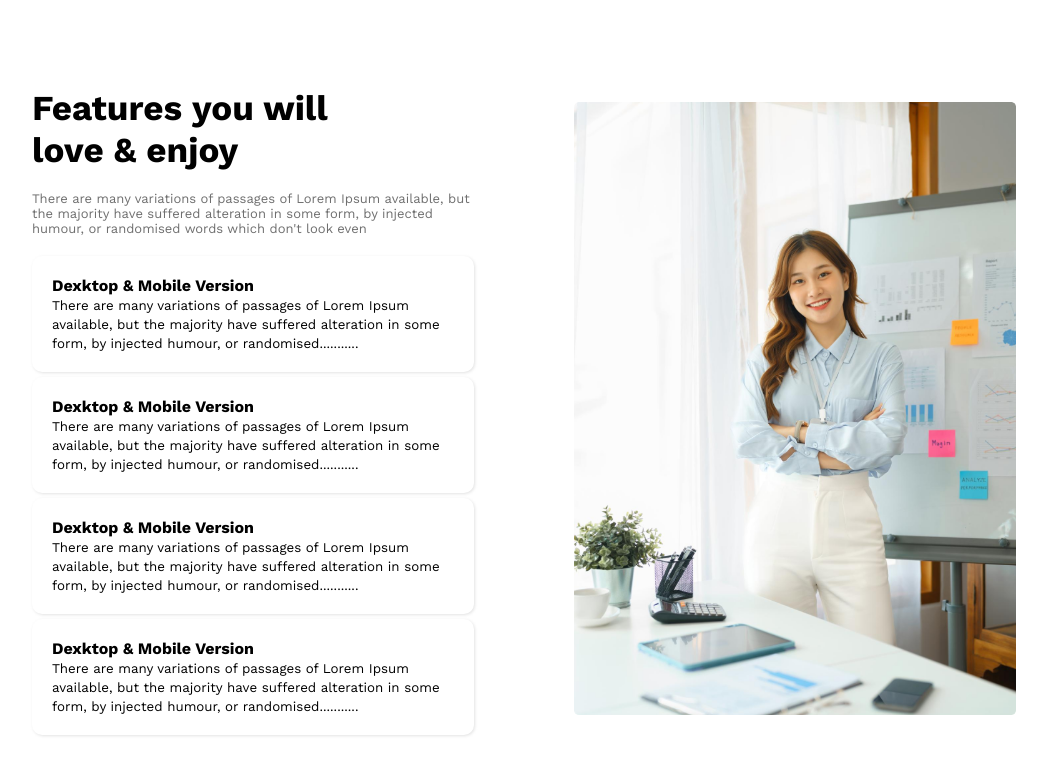
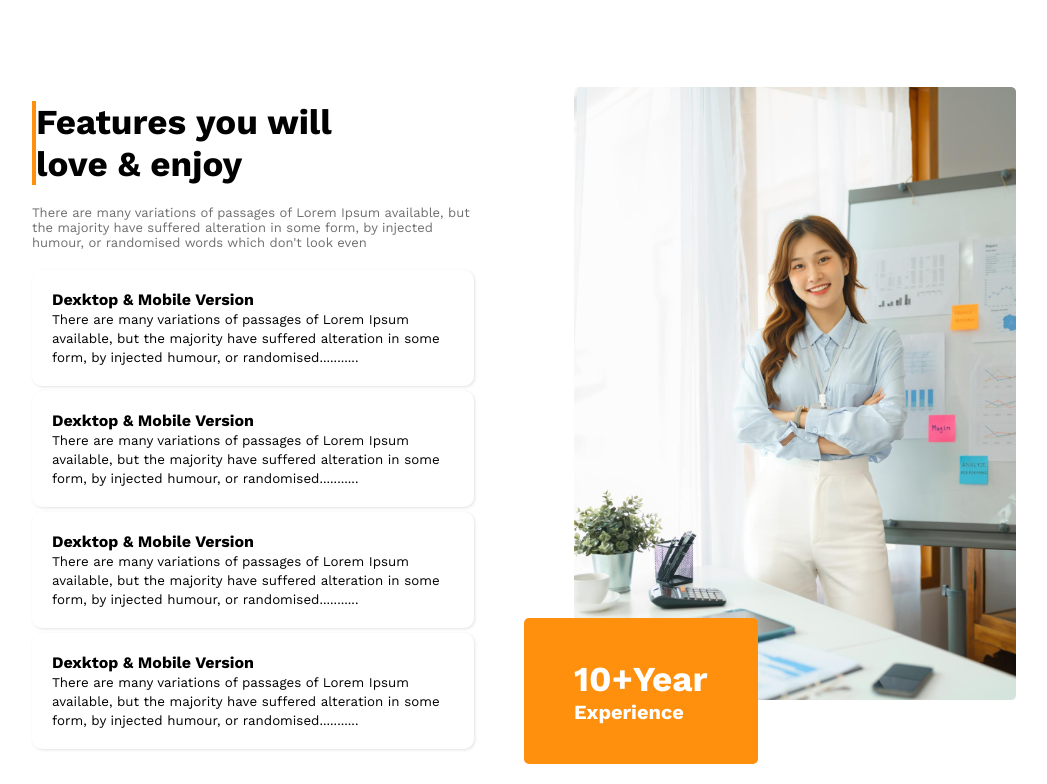
Before and after one commit to mahbub1216/milestone2-b7-g3-architects, a plain HTML site: page index.html in a window 1280 px wide. Shown: the part 1461-2245 px from the top of the page, without its empty margins (116-1163 px from the left). Before the commit the page ends 2216 px from the top, so only its background shows below. Drawn offline with nearby package versions, Linux system fonts and the light colour scheme.

Commit message:
experience added

```diff
--- a/css/style.css
+++ b/css/style.css
@@ -167,6 +167,7 @@ body {
 
 .main-sec2-blog h1 {
     font-size: 35px;
+    border-left: 4px solid #FF900E;
 }
 
 .main-sec2-blog p {
@@ -194,7 +195,19 @@ body {
 .main-sec2-image img {
     width: 100%;
 }
-
+.main-sec2-image h1{
+    color: #fff;
+    background-color: #FF900E;
+    padding: 40px 50px;
+    display: inline-block;
+    border-radius: 5px;
+    margin-left: -50px;
+    margin-top: -100px;
+    font-size: 35px;
+}
+.main-sec2-image p{
+    font-size: 20px;
+}
 /* main section end */
 
 
--- a/index.html
+++ b/index.html
@@ -109,6 +109,8 @@
             </div>
             <div class="main-sec2-image">
                 <img src="./images/architect.png" alt="">
+                <h1>10+Year <p>Experience</p> </h1>
+
             </div>
         </section>
 
```
